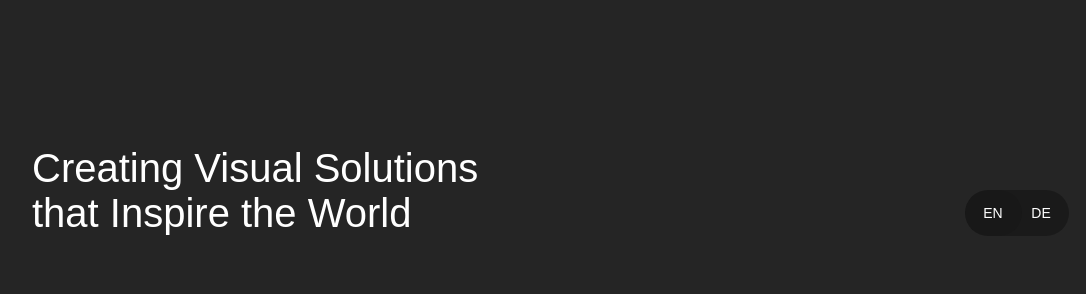
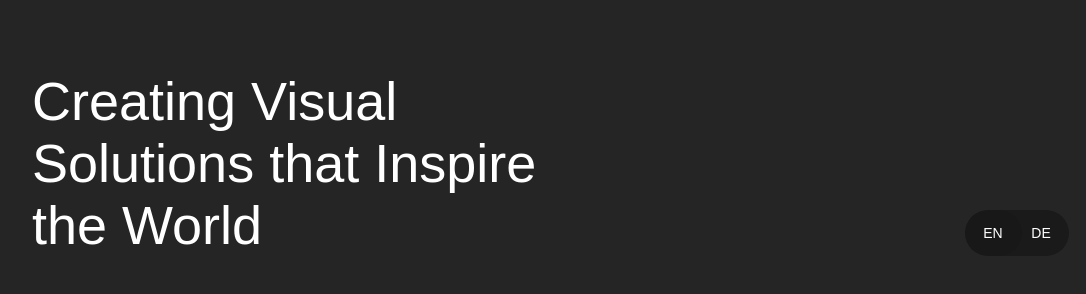
Before and after one commit to kbekher/in-portfolio, a React (Create React App) app: page / in a window 1280 px wide. Shown: the part 480-774 px from the top of the page, without its empty margins (88-1174 px from the left). Built offline with nearby package versions, Linux system fonts and the light colour scheme.

Commit message:
Fix Desktop header

```diff
--- a/src/components/Header/Header.scss
+++ b/src/components/Header/Header.scss
@@ -29,7 +29,7 @@
 
       @include onDesktop {
         flex-direction: row;
-        padding: 84px 120px;
+        padding: 28px 120px 64px;
       }
     }
   }
@@ -67,6 +67,10 @@
   &__title {
     @extend %headline-h1 ;
     max-width: 460px;
+
+    @include onDesktop {
+      max-width: 550px;
+    }
   }
 
   &__connect-btn {
--- a/src/components/Hello/Hello.jsx
+++ b/src/components/Hello/Hello.jsx
@@ -19,7 +19,7 @@ const Hello = ({ isLayerOpen, setIsLayerOpen }) => {
     <div className={`Hello animate__animated ${isLayerOpen ? "animate__fadeIn" : ""}`}>
       <div className="Hello__content">
         <button type="button" className="Hello__closeBtn" onClick={closeLayer}>
-          <svg width="61" height="61" viewBox="0 0 61 61" fill="none" xmlns="http://www.w3.org/2000/svg">
+          <svg width="46" height="46" viewBox="0 0 61 61" fill="none" xmlns="http://www.w3.org/2000/svg">
             <path d="M20.3369 20.5576L40.299 38.7377" stroke="#FFFFFE" strokeLinecap="round" />
             <path d="M21.2305 39.6254L39.4106 19.6633" stroke="#FFFFFE" strokeLinecap="round" />
             <rect x="0.5" y="0.5" width="60" height="60" rx="30" stroke="#FFFFFE" />
--- a/src/components/Hello/Hello.scss
+++ b/src/components/Hello/Hello.scss
@@ -7,7 +7,6 @@
   width: 100%;
   height: 100%;
   z-index: 1000;
-
   overflow: hidden;
 
   &.animate__fadeIn,
@@ -23,7 +22,9 @@
     flex-direction: column;
 
     @include onDesktop {
-      padding: 84px 120px;
+      padding: 28px 120px;
+
+      position: relative;
     }
   }
 
@@ -53,12 +54,15 @@
   }
 
   &__textContent {
-    flex-grow: 1;
     display: flex;
     flex-direction: column;
     justify-content: center;
     align-self: center;
     text-align: center;
+
+    position: absolute;
+    top: 50%;
+    transform: translateY(-50%);
   }
 
   &__text {
--- a/src/components/Logo/Logo.scss
+++ b/src/components/Logo/Logo.scss
@@ -2,9 +2,14 @@
 
 .Logo {
   display: block;
-  width: 50px;
-  height: 54px;
+  width: 46px;
+  height: 60px;
   margin-bottom: 10px;
+
+  @include onDesktop {
+    width: 34px;
+    height: 48px;
+  }
 
   &__image {
     width: 100%;
--- a/src/styles/_extends.scss
+++ b/src/styles/_extends.scss
@@ -3,6 +3,10 @@
 %headline-h1 {
   font-size: 40px;
   font-weight: 400;
+
+  @include onDesktop {
+    font-size: 54px;
+  }
 }
 
 %button-nav {
```
